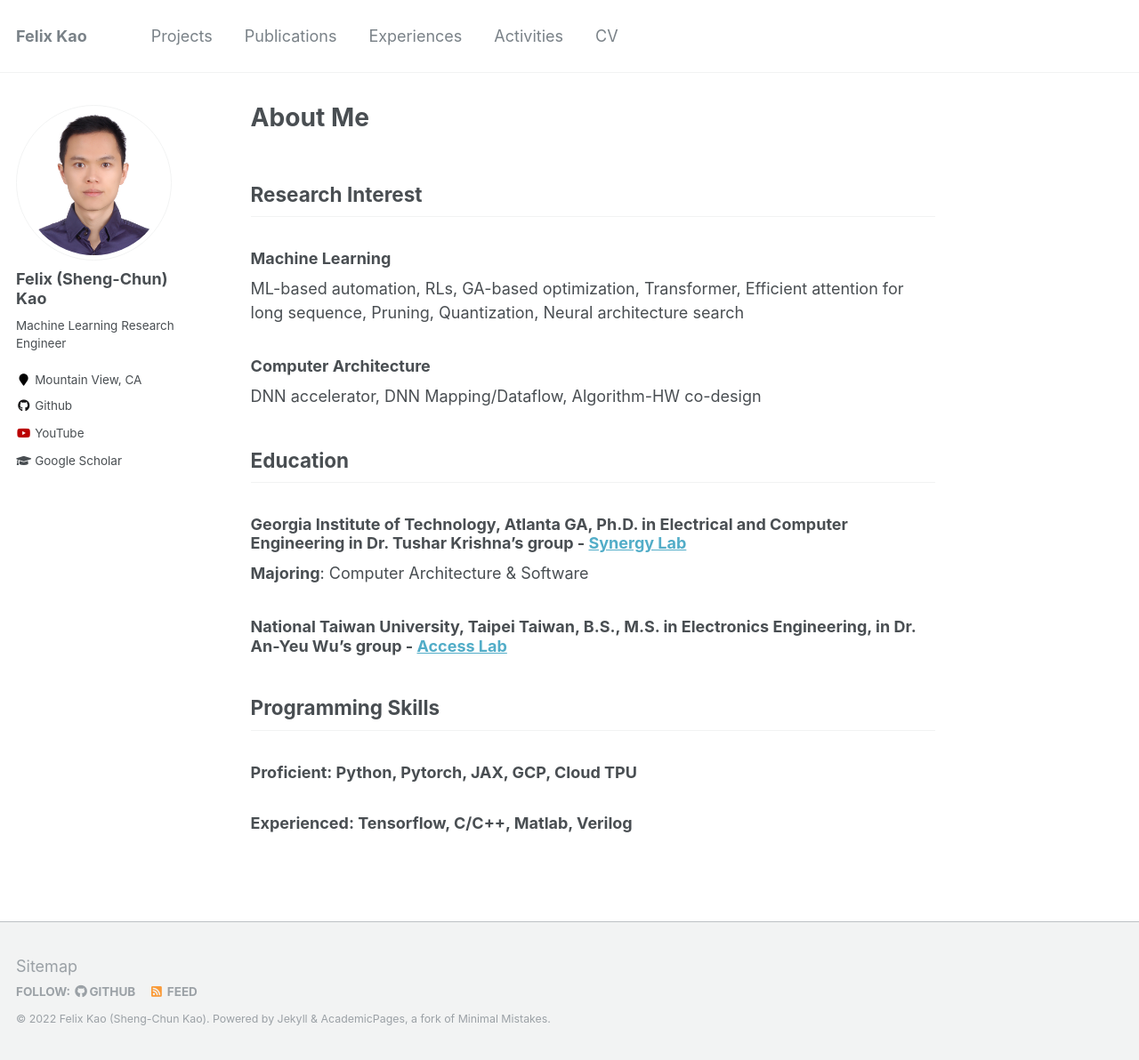
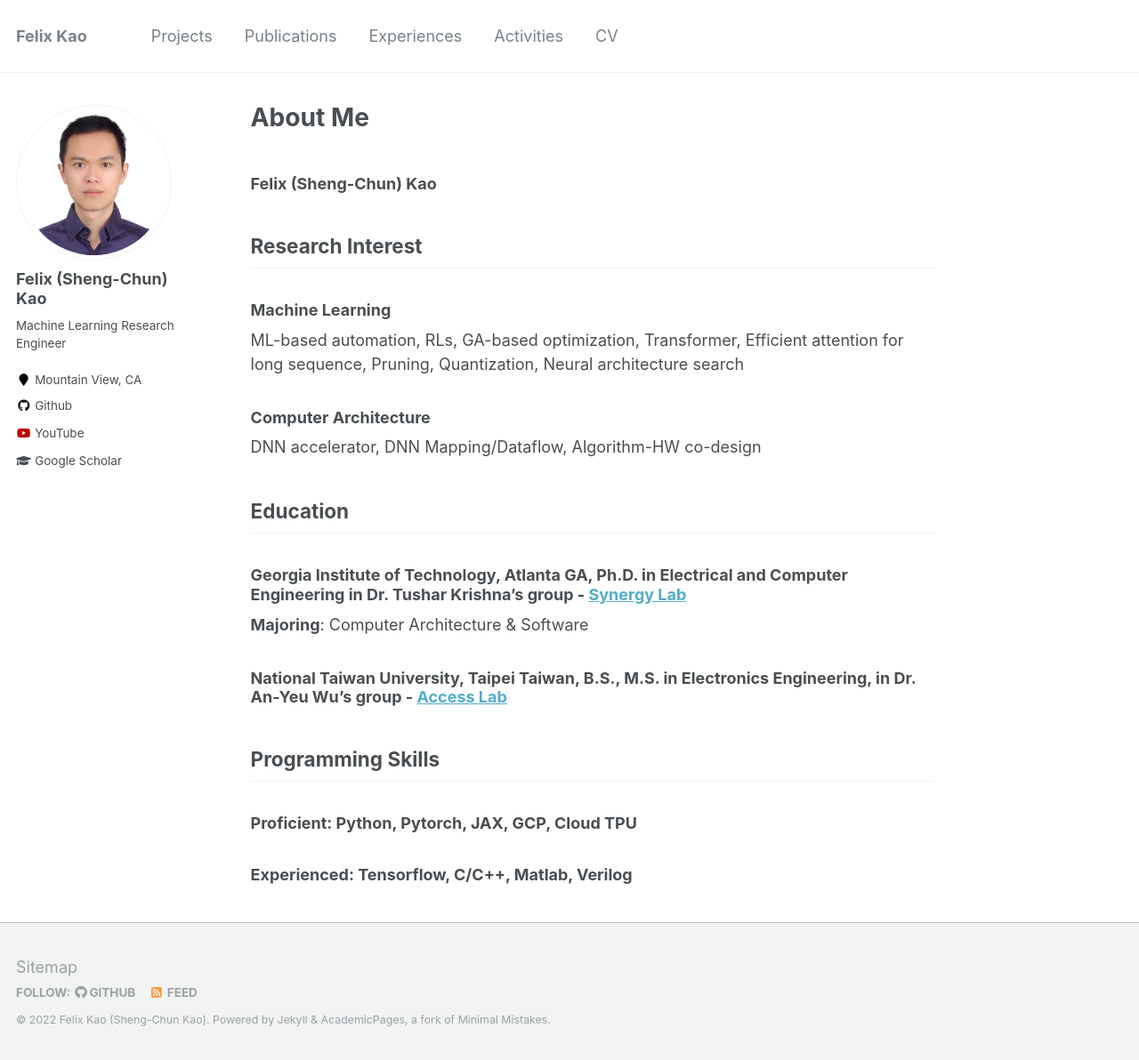
Before and after one commit to felix0901/felix, a Jekyll site: the page built from _pages/about.md, in a window 1280 px wide and 1192 px high. Shown: the whole window at 89% size. Built offline with Jekyll 4.4.1, drawn with Linux system fonts in a browser that asks for light colours.

Commit message:
Update about.md

```diff
--- a/_pages/about.md
+++ b/_pages/about.md
@@ -7,6 +7,7 @@ redirect_from:
   - /about/
   - /about.html
 ---
+### Felix (Sheng-Chun) Kao
 
 ## Research Interest
 ### Machine Learning
```
